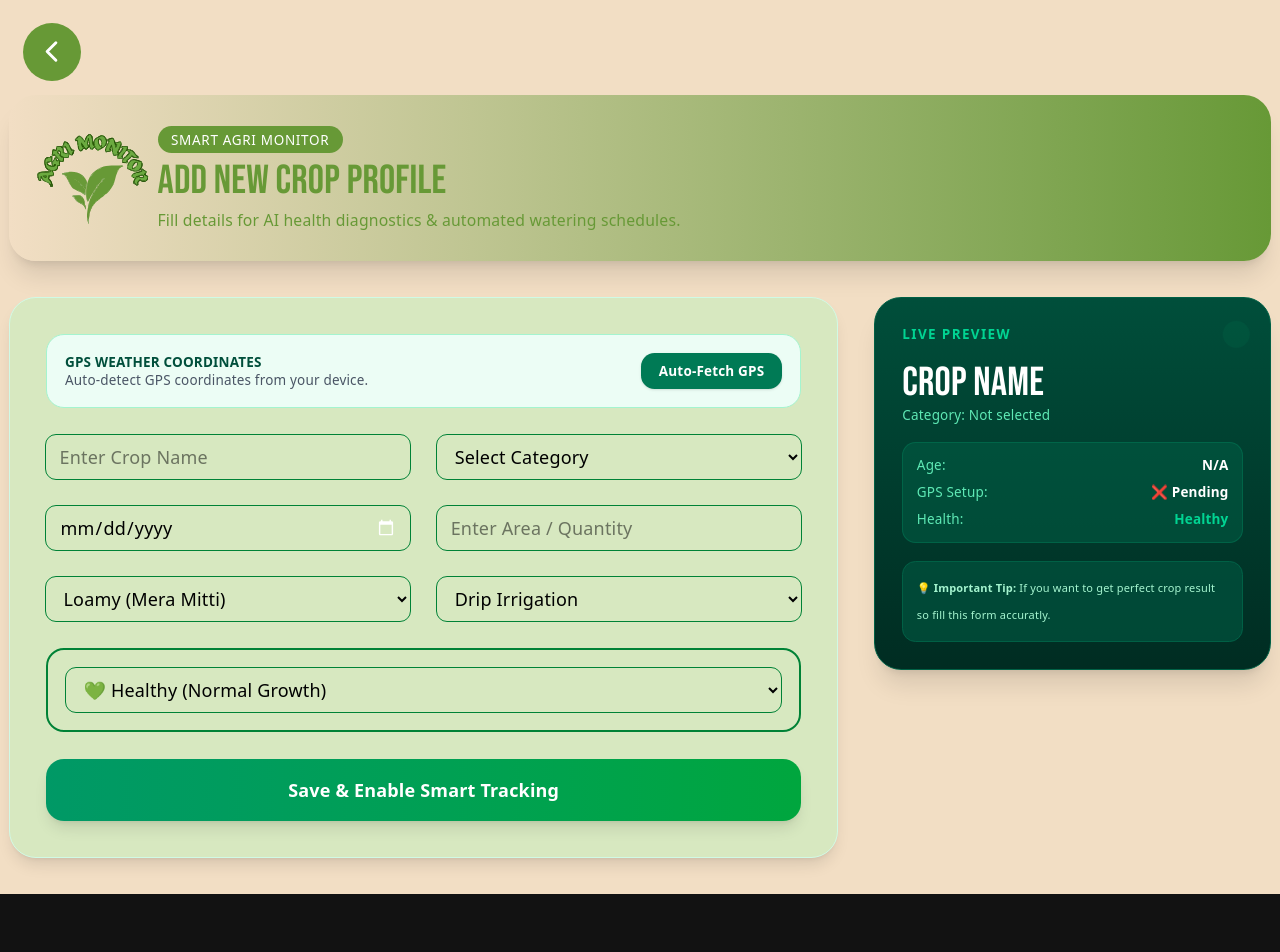
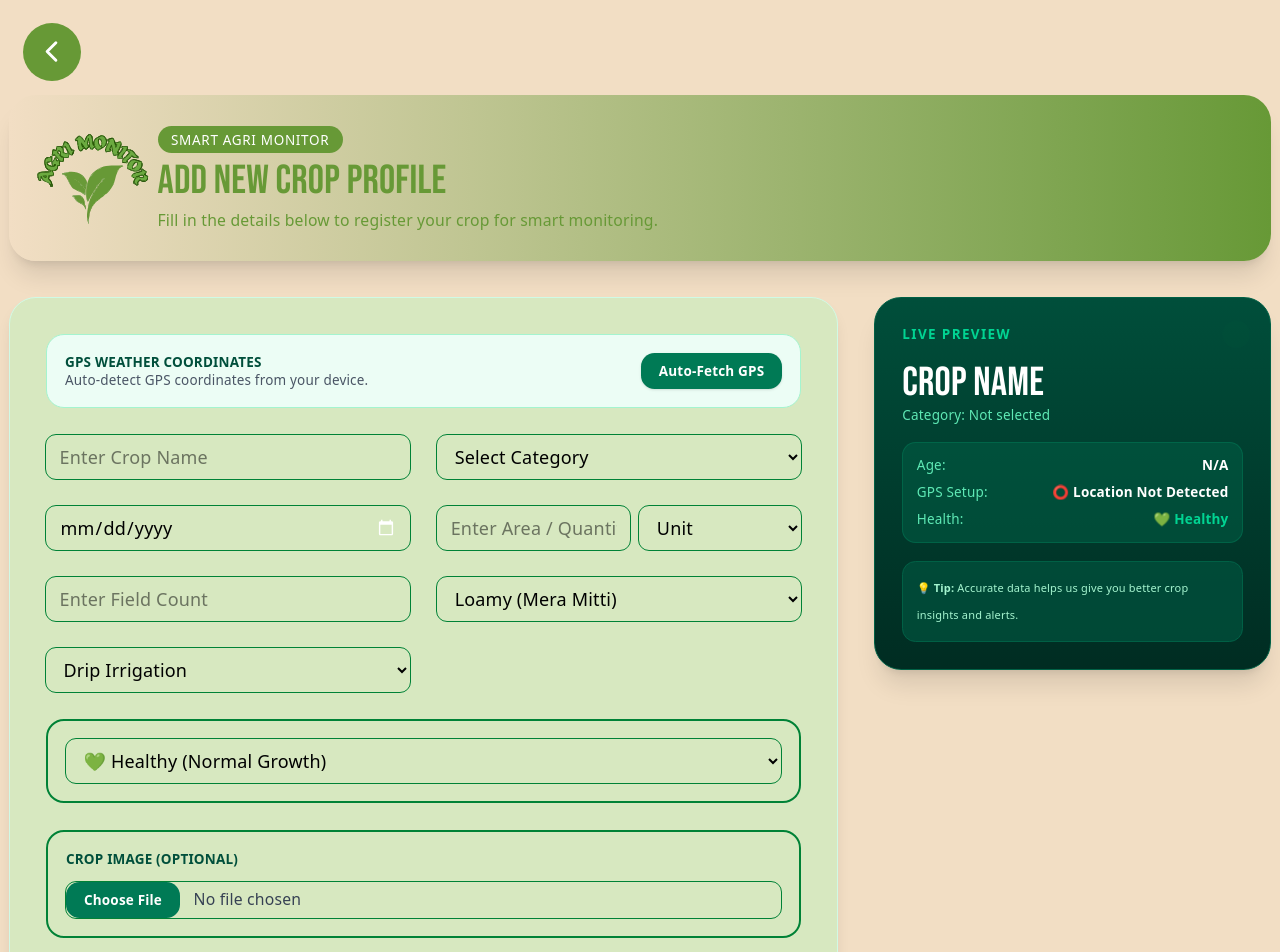
Before and after one commit to ShayanSheikh1936/Agri-Monitor, a React (Vite) app: page /dashboard/addnewcrop in a window 1280 px wide. Shown: the top 952 px of the page. Before the commit the page ends 894 px from the top, so only its background shows below. Built offline with nearby package versions, Linux system fonts and the light colour scheme; no server answers.

Commit message:
agri monitor v7

```diff
--- a/index.html
+++ b/index.html
@@ -2,7 +2,7 @@
 <html lang="en">
   <head>
     <meta charset="UTF-8" />
-    <link rel="icon" type="image/svg+xml" href="/icon1.svg" />
+    <link rel="icon" type="image/svg+xml" href="/logo1.svg" />
     <meta name="viewport" content="width=device-width, initial-scale=1.0" />
     <title>agrimonitor</title>
      <link
--- a/src/dashboard/addnewcrop.jsx
+++ b/src/dashboard/addnewcrop.jsx
@@ -1,6 +1,6 @@
-import React, { useState, useEffect } from "react";
+import React, { useState, useEffect, useRef } from "react";
 import { useForm } from "react-hook-form";
-import { collection, addDoc, serverTimestamp, setDoc, doc } from "firebase/firestore";
+import { doc, setDoc, serverTimestamp, arrayUnion } from "firebase/firestore";
 import { fdb } from "../features/auth/firebase";
 import { useAuth } from "../features/auth/authContext";
 import Backnavigate from "../components/BackNavigate";
@@ -12,6 +12,8 @@ export default function DynamicCropForm() {
     const [gpsCoords, setGpsCoords] = useState(null);
     const [gpsLoading, setGpsLoading] = useState(false);
     const [calculatedAge, setCalculatedAge] = useState(null);
+    const [cropImage, setCropImage] = useState(null);
+    const fileInputRef = useRef(null);
 
     const {
         register,
@@ -69,26 +71,58 @@ export default function DynamicCropForm() {
         }
     };
 
+    // Image Compression & Base64 Conversion
+    const handleImageChange = (e) => {
+        const file = e.target.files[0];
+        if (!file) return;
+        const reader = new FileReader();
+        reader.onload = (event) => {
+            const img = new Image();
+            img.onload = () => {
+                const canvas = document.createElement("canvas");
+                let { width, height } = img;
+                const maxSize = 300;
+                if (width > height) {
+                    if (width > maxSize) { height = (height * maxSize) / width; width = maxSize; }
+                } else {
+                    if (height > maxSize) { width = (width * maxSize) / height; height = maxSize; }
+                }
+                canvas.width = width;
+                canvas.height = height;
+                const ctx = canvas.getContext("2d");
+                ctx.drawImage(img, 0, 0, width, height);
+                const base64 = canvas.toDataURL("image/jpeg", 0.5);
+                setCropImage(base64);
+            };
+            img.src = event.target.result;
+        };
+        reader.readAsDataURL(file);
+    };
+
     // Form Submit Handler
     const onSubmit = async (data) => {
         setLoading(true);
         setSuccessMsg("");
         try {
-            await setDoc(doc(fdb, "crops", currentUser.uid), {
-
-
+            const cropEntry = {
                 ...data,
                 plantAgeDays: calculatedAge || 0,
                 gpsLocation: gpsCoords || null,
-                    createdAt: serverTimestamp(),
+                cropImage: cropImage || null,
+                createdAt: new Date().toISOString(),
+            };
 
-
-            });
+            await setDoc(doc(fdb, "crops", currentUser.uid), {
+                crops: arrayUnion(cropEntry),
+                updatedAt: serverTimestamp(),
+            }, { merge: true });
 
             setSuccessMsg("🎉 Crop successfully registered with smart tracking!");
-            reset();
+            reset({ HealthStatus: "Healthy" });
             setGpsCoords(null);
             setCalculatedAge(null);
+            setCropImage(null);
+            if (fileInputRef.current) fileInputRef.current.value = "";
         } catch (error) {
             console.error("Error saving crop:", error);
             alert("Failed to save crop data.");
@@ -111,7 +145,7 @@ export default function DynamicCropForm() {
                     </span>
                     <h1 className="bebas-neue-regular text-4xl font-semibold font-extrabold mt-2 text-[var(--text1)]">Add New Crop Profile</h1>
                     <p className="text-sm mt-1 text-[var(--text1)]">
-                        Fill details for AI health diagnostics & automated watering schedules.
+                        Fill in the details below to register your crop for smart monitoring.
                     </p>
                 </div>
             </div>
@@ -213,8 +247,9 @@ export default function DynamicCropForm() {
                                 )}
                             </span>
 
-                            {/* 4. Area / Quantity */}
-                            <span className="w-full relative">
+                            {/* 4. Area / Quantity + Unit Selector */}
+                            <span className="w-full relative flex gap-2">
+                                <span className="flex-1 relative">
                                     <input
                                         className={`peer block bg-transparent ${errors.AreaSize ? "outline-1 outline-red-700" : "outline-1 outline-green-700"
                                             } w-full px-3 py-2 rounded-[10px] text-black input-field`}
@@ -229,6 +264,48 @@ export default function DynamicCropForm() {
                                             }`}
                                     >
                                         {errors.AreaSize ? errors.AreaSize.message : "Area Size / Pot Count"}
+                                    </label>
+                                </span>
+                                <span className="w-36 relative">
+                                    <select
+                                        className={`peer block bg-transparent ${errors.AreaUnit ? "outline-1 outline-red-700" : "outline-1 outline-green-700"
+                                            } w-full px-3 py-2 rounded-[10px] text-black input-field`}
+                                        {...register("AreaUnit", { required: "Select unit" })}
+                                    >
+                                        <option value="">Unit</option>
+                                        <option value="Acres">Acres</option>
+                                        <option value="Hectares">Hectares</option>
+                                        <option value="Square Feet">Square Feet</option>
+                                        <option value="Square Meters">Square Meters</option>
+                                        <option value="Kanal">Kanal</option>
+                                        <option value="Marla">Marla</option>
+                                    </select>
+                                    <label
+                                        htmlFor="input-field"
+                                        className={`text-[#cccccc00] top-0 text-[0px] peer-focus:-top-[15px] peer-focus:text-[15px] peer-focus:bg-[#D7E8C0] inputLabel ${errors.AreaUnit ? "peer-focus:text-red-600" : "peer-focus:text-green-700"
+                                            }`}
+                                    >
+                                        {errors.AreaUnit ? errors.AreaUnit.message : "Unit"}
+                                    </label>
+                                </span>
+                            </span>
+
+                            {/* 4b. Field Count */}
+                            <span className="w-full relative">
+                                <input
+                                    className={`peer block bg-transparent ${errors.FieldCount ? "outline-1 outline-red-700" : "outline-1 outline-green-700"
+                                        } w-full px-3 py-2 rounded-[10px] text-black input-field`}
+                                    type="number"
+                                    min={1}
+                                    placeholder="Enter Field Count"
+                                    {...register("FieldCount", { required: "Enter Field Count", max: { value: 9999, message: "Max 9999" } })}
+                                />
+                                <label
+                                    htmlFor="input-field"
+                                    className={`text-[#cccccc00] top-0 text-[0px] peer-focus:-top-[15px] peer-focus:text-[15px] peer-focus:bg-[#D7E8C0] inputLabel ${errors.FieldCount ? "peer-focus:text-red-600" : "peer-focus:text-green-700"
+                                        }`}
+                                >
+                                    {errors.FieldCount ? errors.FieldCount.message : "Field Count"}
                                 </label>
                             </span>
 
@@ -322,13 +399,48 @@ export default function DynamicCropForm() {
                             )}
                         </div>
 
+                        {/* Crop Image Upload */}
+                        <div className="p-4 bg-[#D7E8C0] rounded-2xl border-2 border-green-700 space-y-3">
+                            <p className="text-xs font-bold text-emerald-900 uppercase">Crop Image (Optional)</p>
+                            <input
+                                ref={fileInputRef}
+                                type="file"
+                                accept="image/jpeg,image/png,image/webp"
+                                onChange={handleImageChange}
+                                className="block w-full text-sm text-gray-700 file:mr-3 file:py-2 file:px-4 file:rounded-xl file:border-0 file:text-xs file:font-semibold file:bg-emerald-700 file:text-white hover:file:bg-emerald-800 file:cursor-pointer cursor-pointer outline-1 outline-green-700 rounded-[10px]"
+                            />
+                            {cropImage && (
+                                <div className="flex items-center gap-3">
+                                    <img
+                                        src={cropImage}
+                                        alt="Crop preview"
+                                        className="w-20 h-20 object-cover rounded-xl border-2 border-emerald-600 shadow-sm"
+                                    />
+                                    <div>
+                                        <p className="text-xs text-emerald-800 font-semibold">Image ready</p>
+                                        <p className="text-[10px] text-gray-600">{(cropImage.length / 1024).toFixed(1)} KB (compressed)</p>
+                                        <button
+                                            type="button"
+                                            onClick={() => {
+                                                setCropImage(null);
+                                                if (fileInputRef.current) fileInputRef.current.value = "";
+                                            }}
+                                            className="text-[10px] text-red-600 hover:text-red-800 font-semibold mt-1 cursor-pointer"
+                                        >
+                                            Remove
+                                        </button>
+                                    </div>
+                                </div>
+                            )}
+                        </div>
+
                         {/* Submit Button */}
                         <button
                             type="submit"
                             disabled={loading}
                             className="w-full bg-gradient-to-r from-emerald-600 to-green-600 hover:from-emerald-700 hover:to-green-700 text-white font-bold py-4 rounded-2xl transition-all shadow-lg hover:shadow-emerald-200 cursor-pointer disabled:opacity-50"
                         >
-                            {loading ? "Registering Crop to Dashboard..." : "Save & Enable Smart Tracking"}
+                            {loading ? "Saving..." : "Save & Enable Smart Tracking"}
                         </button>
 
                     </form>
@@ -344,6 +456,13 @@ export default function DynamicCropForm() {
 
                         <div className="space-y-4">
                             <div>
+                                {cropImage && (
+                                    <img
+                                        src={cropImage}
+                                        alt="Crop preview"
+                                        className="w-full h-40 object-cover rounded-xl border border-emerald-700 mb-3"
+                                    />
+                                )}
                                 <h3 className="text-4xl font-bold text-white bebas-neue-regular">
                                     {watchCropName || "Crop Name"}
                                 </h3>
@@ -359,16 +478,22 @@ export default function DynamicCropForm() {
                                 </div>
                                 <div className="flex justify-between">
                                     <span className="text-emerald-300">GPS Setup:</span>
-                                    <span className="font-semibold">{gpsCoords ? "✅ Attached" : "❌ Pending"}</span>
+                                    <span className="font-semibold">{gpsCoords ? "✅ Location detected" : "⭕ Location Not Detected"}</span>
                                 </div>
-                                <div className="flex justify-between">
+                                <div className="flex justify-between items-center">
                                     <span className="text-emerald-300">Health:</span>
-                                    <span className="font-semibold text-emerald-400">{watchHealthStatus || "Healthy"}</span>
+                                    <span className="font-semibold text-emerald-400">
+                                        {watchHealthStatus === "YellowLeaves" && "🟡 "}
+                                        {watchHealthStatus === "PestAttack" && "🐛 "}
+                                        {watchHealthStatus === "Dry" && "🥀 "}
+                                        {(!watchHealthStatus || watchHealthStatus === "Healthy") && "💚 "}
+                                        {watchHealthStatus || "Healthy"}
+                                    </span>
                                 </div>
                             </div>
 
                             <div className="p-3 bg-emerald-900/80 rounded-xl text-[11px] text-emerald-200 border border-emerald-800">
-                                💡 <strong>Important Tip:</strong> If you want to get perfect crop result so fill this form accuratly.
+                                💡 <strong>Tip:</strong> Accurate data helps us give you better crop insights and alerts.
                             </div>
                         </div>
                     </div>
```
Also changed, not shown: src/personal information/personalinfo.jsx (+5 -5 lines). Lines whose indentation alone changed are shown as unchanged.
